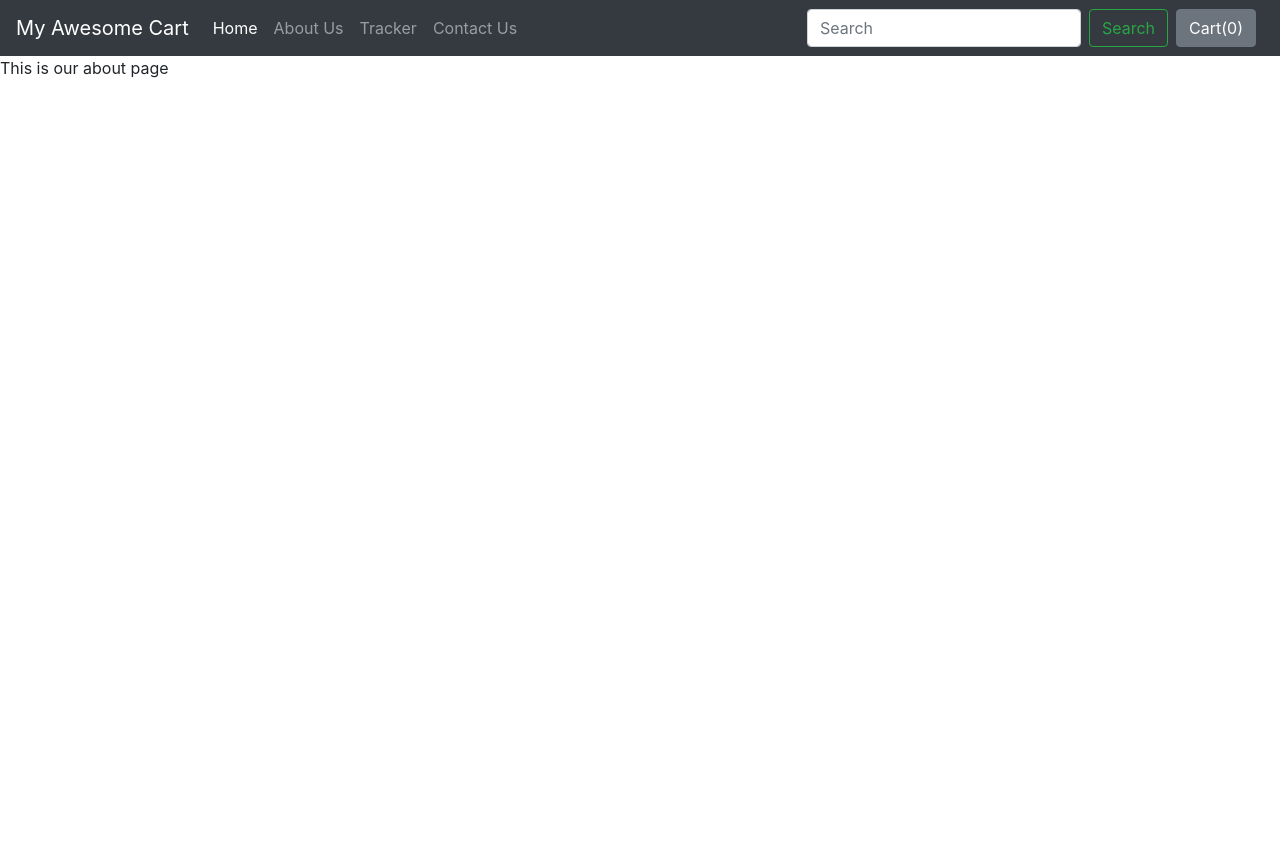
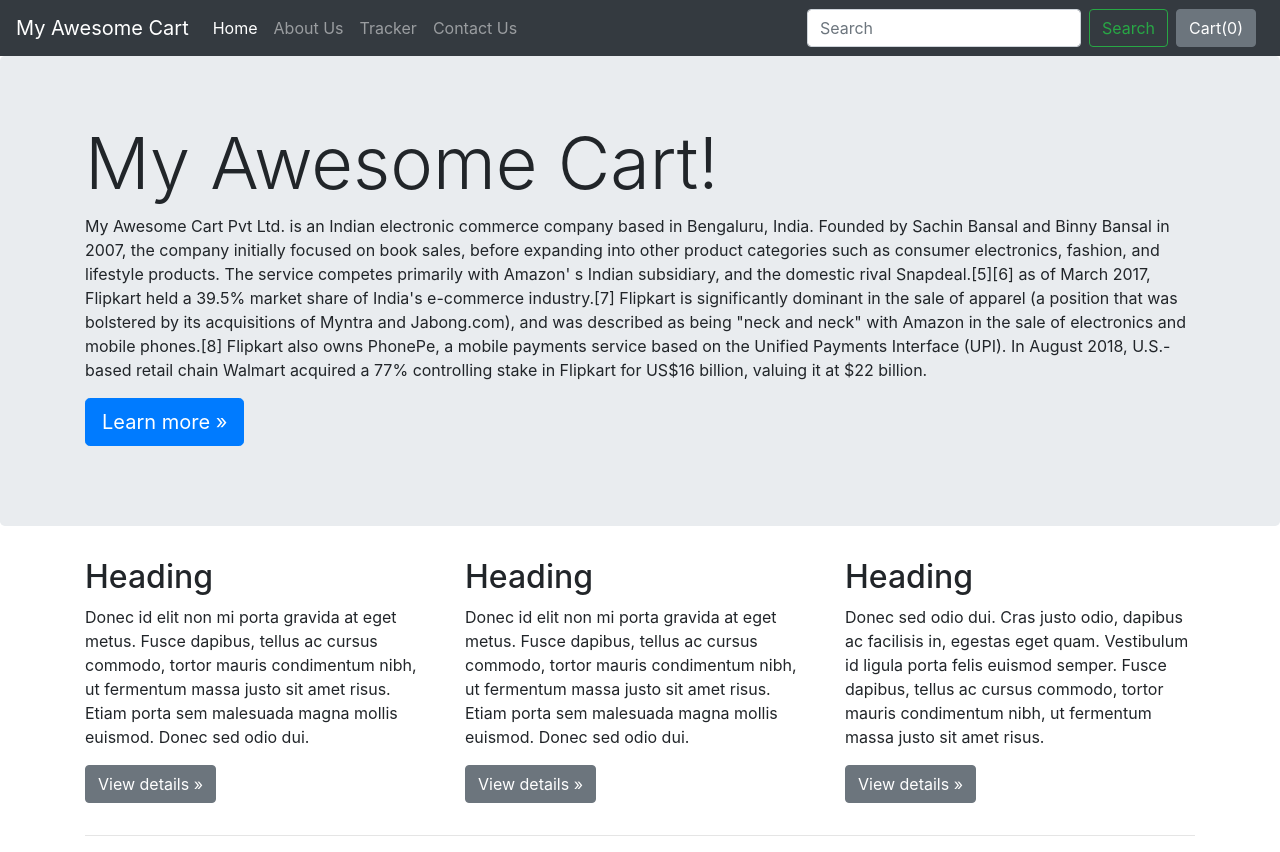
Before and after one commit to Amitojasa/Ecommerce-website, a Django app: page /shop/about/ in a window 1280 px wide. Before the commit the page ends 78 px from the top, so only its background shows below. Run offline with Django 3.2, Linux system fonts and the light colour scheme; some libraries are stand-ins or nearby versions.

Commit message:
work under progress

```diff
--- a/mac/shop/templates/shop/about.html
+++ b/mac/shop/templates/shop/about.html
@@ -1,4 +1,54 @@
 {% extends 'shop/basic.html' %}
 
 {% block title%} About Us{% endblock %}
-{% block body %} This is our about page {% endblock %}
+{% block body %}
+
+
+
+
+<main role="main">
+
+  <!-- Main jumbotron for a primary marketing message or call to action -->
+  <div class="jumbotron">
+    <div class="container">
+      <h1 class="display-3">My Awesome Cart!</h1>
+      <p>My Awesome Cart Pvt Ltd. is an Indian electronic commerce company based in Bengaluru, India. Founded by Sachin Bansal and Binny Bansal in 2007, the company initially focused on book sales, before expanding into other product categories such as consumer electronics, fashion, and lifestyle products.
+
+The service competes primarily with Amazon' s Indian subsidiary, and the domestic rival Snapdeal.[5][6] as of March 2017, Flipkart held a 39.5% market share of India's e-commerce industry.[7] Flipkart is significantly dominant in the sale of apparel (a position that was bolstered by its acquisitions of Myntra and Jabong.com), and was described as being "neck and neck" with Amazon in the sale of electronics and mobile phones.[8] Flipkart also owns PhonePe, a mobile payments service based on the Unified Payments Interface (UPI).
+
+In August 2018, U.S.-based retail chain Walmart acquired a 77% controlling stake in Flipkart for US$16 billion, valuing it at $22 billion.</p>
+      <p><a class="btn btn-primary btn-lg" href="#" role="button">Learn more »</a></p>
+    </div>
+  </div>
+
+  <div class="container">
+    <!-- Example row of columns -->
+    <div class="row">
+      <div class="col-md-4">
+        <h2>Heading</h2>
+        <p>Donec id elit non mi porta gravida at eget metus. Fusce dapibus, tellus ac cursus commodo, tortor mauris condimentum nibh, ut fermentum massa justo sit amet risus. Etiam porta sem malesuada magna mollis euismod. Donec sed odio dui. </p>
+        <p><a class="btn btn-secondary" href="#" role="button">View details »</a></p>
+      </div>
+      <div class="col-md-4">
+        <h2>Heading</h2>
+        <p>Donec id elit non mi porta gravida at eget metus. Fusce dapibus, tellus ac cursus commodo, tortor mauris condimentum nibh, ut fermentum massa justo sit amet risus. Etiam porta sem malesuada magna mollis euismod. Donec sed odio dui. </p>
+        <p><a class="btn btn-secondary" href="#" role="button">View details »</a></p>
+      </div>
+      <div class="col-md-4">
+        <h2>Heading</h2>
+        <p>Donec sed odio dui. Cras justo odio, dapibus ac facilisis in, egestas eget quam. Vestibulum id ligula porta felis euismod semper. Fusce dapibus, tellus ac cursus commodo, tortor mauris condimentum nibh, ut fermentum massa justo sit amet risus.</p>
+        <p><a class="btn btn-secondary" href="#" role="button">View details »</a></p>
+      </div>
+    </div>
+
+    <hr>
+
+  </div> <!-- /container -->
+
+</main>
+
+
+
+
+
+{% endblock %}
--- a/mac/shop/templates/shop/basic.html
+++ b/mac/shop/templates/shop/basic.html
@@ -59,6 +59,35 @@ sagittis lacus vel augue laoreet rutrum faucibus.">
     <script src="https://code.jquery.com/jquery-3.3.1.slim.min.js" integrity="sha384-q8i/X+965DzO0rT7abK41JStQIAqVgRVzpbzo5smXKp4YfRvH+8abtTE1Pi6jizo" crossorigin="anonymous"></script>
     <script src="https://cdnjs.cloudflare.com/ajax/libs/popper.js/1.14.6/umd/popper.min.js" integrity="sha384-wHAiFfRlMFy6i5SRaxvfOCifBUQy1xHdJ/yoi7FRNXMRBu5WHdZYu1hA6ZOblgut" crossorigin="anonymous"></script>
     <script src="https://stackpath.bootstrapcdn.com/bootstrap/4.2.1/js/bootstrap.min.js" integrity="sha384-B0UglyR+jN6CkvvICOB2joaf5I4l3gm9GU6Hc1og6Ls7i6U/mkkaduKaBhlAXv9k" crossorigin="anonymous"></script>
-    {% block js %} {% endblock %}
+    {% block js %}
+<script>
+console.log('working');
+if(localStorage.getItem('cart') == null){
+var cart = {};
+}
+else
+{
+cart = JSON.parse(localStorage.getItem('cart'));
+document.getElementById('cart').innerHTML = Object.keys(cart).length;
+}
+$('.cart').click(function(){
+console.log('clicked');
+var idstr = this.id.toString();
+console.log(idstr);
+if (cart[idstr] !=undefined){
+cart[idstr] = cart[idstr] + 1;
+}
+else
+{
+cart[idstr] = 1;
+}
+console.log(cart);
+localStorage.setItem('cart', JSON.stringify(cart));
+document.getElementById('cart').innerHTML = Object.keys(cart).length;
+});
+$('#popcart').popover();
+document.getElementById("popcart").setAttribute('data-content', '<h5>Cart for your items in my shopping cart</h5>');
+</script>
+{% endblock %}
   </body>
 </html>
--- a/mac/shop/templates/shop/index.html
+++ b/mac/shop/templates/shop/index.html
@@ -75,7 +75,8 @@
             <div class="card-body">
               <h5 class="card-title">{{i.product_name}}</h5>
               <p class="card-text">{{i.desc}}</p>
-              <button id="pr{{i.id}}" class="btn btn-primary cart">Add To Cart</button>
+              <button id="pr{{i.id}}" class="btn btn-sm btn-primary cart">Add To Cart</button>
+                <a href="/shop/products/{{i.id}}"><button id="qv{{i.id}}" class="btn btn-sm btn-primary cart">Quick View</button></a>
             </div>
           </div>
         </div>
--- a/mac/shop/urls.py
+++ b/mac/shop/urls.py
@@ -6,6 +6,6 @@ urlpatterns = [
     path('contact/',views.contact,name='contact'),
     path('tracker',views.tracker,name='tracker'),
     path('search/',views.search,name='search'),
-    path('productView/',views.productView,name='productView'),
+    path('products/<int:myid>',views.productView,name='productView'),
     path('checkout',views.checkout,name='checkout')
 ]
--- a/mac/shop/views.py
+++ b/mac/shop/views.py
@@ -38,8 +38,10 @@ def tracker(request):
 def search(request):
     return render(request, 'shop/search.html')
 
-def productView(request):
-    return render(request, 'shop/prodView.html')
+def productView(request,myid):
+    #fetch the product using id
+    products = product.objects.filter(id=myid)
+    return render(request, 'shop/prodView.html', {'product':products[0]})
 
 def checkout(request):
     return render(request, 'shop/checkout.html')
```
Also changed, not shown: mac/shop/templates/shop/prodView.html (+31 -2 lines).
